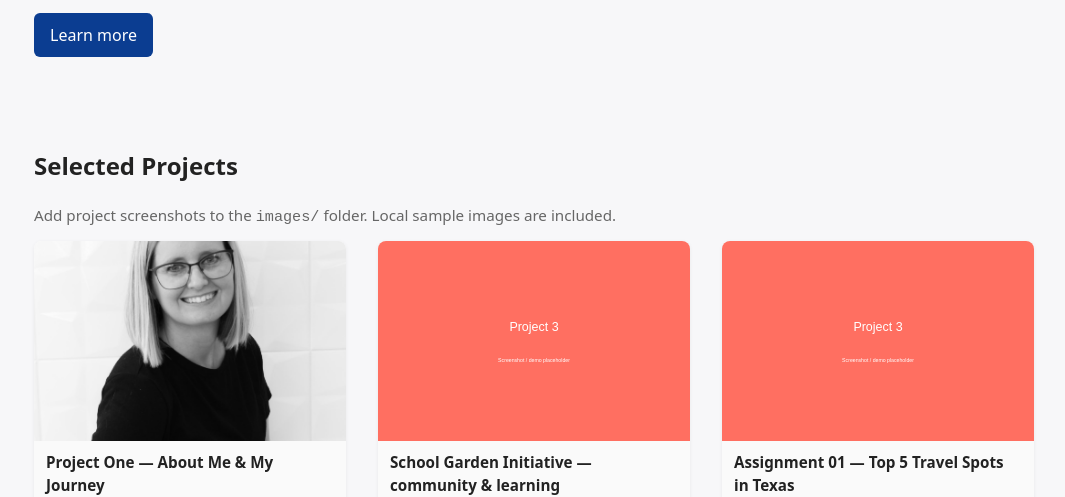
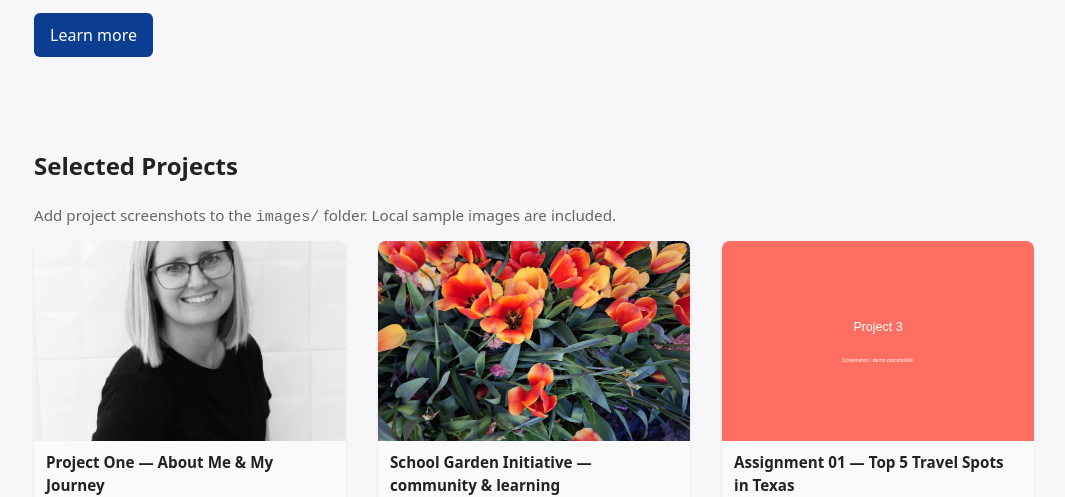
Before and after one commit to jenniferadavidson012/profession-profile-final, a plain HTML site: page index.html in a window 1280 px wide. Shown: the part 303-800 px from the top of the page, without its empty margins (106-1171 px from the left). Drawn offline with Linux system fonts and the light colour scheme.

Commit message:
style(index): update Project Two card image to use garden photo

```diff
--- a/index.html
+++ b/index.html
@@ -43,7 +43,7 @@
         </article>
         <article class="card">
           <figure>
-            <img src="images/project3.svg" alt="Project Two — School Garden" data-full="images/project3.svg">
+            <img src="images/project2-garden.jpg" alt="Project Two — School Garden" data-full="images/project2-garden.jpg">
             <figcaption>School Garden Initiative — community & learning</figcaption>
           </figure>
           <div style="padding: 16px 0;"></div>
```
